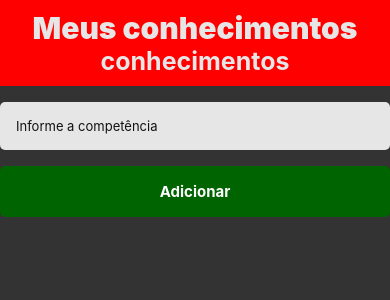
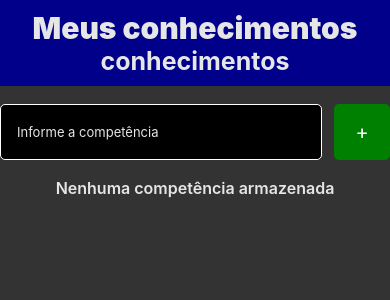
Before and after one commit to Sants16/competencias, a React Native app: screen / in a window 390 px wide. Shown: the top 300 px of the page. Built offline with nearby package versions, Linux system fonts and the light colour scheme.

Commit message:
excluirCompetencias

```diff
--- a/src/componentes/Conhecimento/estilos.js
+++ b/src/componentes/Conhecimento/estilos.js
@@ -2,14 +2,31 @@ import { StyleSheet } from 'react-native';
 
 export const styles = StyleSheet.create({
     container: {
-        backgroundColor: '#121214',
-        marginTop: 16,
-        padding: 16,
-        borderRadius: 5
-    },
-    descricao: {
+        width: '100%',
+        flexDirection: 'row',
+        marginTop: 18,
+        marginBottom: 18
+      },
+      descricao: {
+          flex: 1,
+          height: 56,
+          backgroundColor: '#121214',
+          padding: 16,
+          borderRadius: 5,
+          fontSize: 13,
+          marginRight: 12,
+          color: '#fff'
+      },
+      botao: {
+          width: 56,
+          height: 56,
+          backgroundColor: 'red',
+          borderRadius: 5,
+          alignItems: 'center',
+          justifyContent: 'center'
+      },
+      botaoTexto: {
         color: '#fff',
-        fontSize: 16,
-        fontWeight: '400'
-    },
+        fontSize: 20
+      },
 })
--- a/src/componentes/Conhecimento/index.jsx
+++ b/src/componentes/Conhecimento/index.jsx
@@ -1,11 +1,16 @@
-import { View, Text } from 'react-native'
+import { View, Text, TouchableOpacity } from 'react-native'
 import { styles } from './estilos'
 
-export const Conhecimento = ({ nome, nivel }) => {
+export const Conhecimento = ({ nome, nivel, excluir }) => {
     return(
         <View style={styles.container}>
-            <Text style={styles.descricao}> { nome } </Text>
-            <Text style={styles.descricao}>{ nivel }</Text>
+
+            <Text style={styles.descricao}> { nome }, {nivel} </Text>
+
+            <TouchableOpacity style={styles.botao} onPress={excluir}>
+                <Text style={styles.botaoTexto}>-</Text>
+            </TouchableOpacity>
+
         </View>
     )
 }
--- a/src/telas/Inicial/estilos.js
+++ b/src/telas/Inicial/estilos.js
@@ -7,7 +7,7 @@ export const styles = StyleSheet.create({
       textAlign: 'center'
     },
     titulo: {
-      backgroundColor: 'red',
+      backgroundColor: 'darkblue',
       paddingTop: 10,
       color: '#e6e6e6',
       textAlign: 'center',
@@ -15,30 +15,49 @@ export const styles = StyleSheet.create({
       fontSize: 30,
     },
     subtitulo: {
-      backgroundColor: 'red',
+      backgroundColor: 'darkblue',
       color: '#e6e6e6',
       fontWeight: 'bold',
       fontSize: 25,
       textAlign: 'center',
       paddingBottom: 10,
     },
+
+    containerAdicionar: {
+      width: '100%',
+      flexDirection: 'row',
+      marginTop: 18,
+      marginBottom: 18
+    },
     campo: {
-      backgroundColor: '#e6e6e6',
-        marginTop: 16,
+        flex: 1,
+        height: 56,
+        backgroundColor: 'black',
         padding: 16,
         borderRadius: 5,
-        fontSize: 13
+        fontSize: 13,
+        marginRight: 12,
+        borderWidth: 1,
+        borderColor: 'white',
+        color: '#fff'
     },
     botao: {
-      backgroundColor: 'darkgreen',
-        marginTop: 16,
-        padding: 16,
-        borderRadius: 5
+        width: 56,
+        height: 56,
+        backgroundColor: 'green',
+        borderRadius: 5,
+        alignItems: 'center',
+        justifyContent: 'center'
     },
     botaoTexto: {
+      color: '#fff',
+      fontSize: 20
+    },
+
+    listaVazia: {
+      color: '#e6e6e6',
       textAlign: 'center',
-      color: '#fff',
-      fontWeight: '700',
-      fontSize: 15
+      fontSize: 16,
+      fontWeight: '600'
     }
   });
--- a/src/telas/Inicial/index.jsx
+++ b/src/telas/Inicial/index.jsx
@@ -1,4 +1,4 @@
-import { Text, TextInput, TouchableOpacity, View, ScrollView } from 'react-native';
+import { Text, TextInput, TouchableOpacity, View, ScrollView, FlatList } from 'react-native';
 import { useState } from 'react';
 import { Conhecimento } from '../../componentes/Conhecimento';
 import { styles } from './estilos'
@@ -13,38 +13,52 @@ export const Inicial = () => {
       [...competencias,
         {
           nome: descricao,
-          nivel: 'penis'
+          nivel: 'Iniciante'
         }
       ]
     )
     setDescricao('')
   }
 
+  function excluirCompetencia(containerAdicionar) {
+    const updateCompetencias = competencias.filter((compcontainerAdicionaretencia) => containerAdicionarcompetencia.nome !== nomeCompetencia)
+    setCompetencias(updateCompetencias)
+  }
+
     return (
       <View style={styles.container}>
+
         <Text style={styles.titulo}>Meus conhecimentos</Text>
         <Text style={styles.subtitulo}>conhecimentos</Text>
 
+        <View style={styles.containerAdicionar}>
           <TextInput
             style={styles.campo}
             placeholder='Informe a competência'
-          placeholderTextColor='#121214'
+            placeholderTextColor='#e6e6e6'
             onChangeText={setDescricao}
             value={descricao}
           />
-
           <TouchableOpacity
             style={styles.botao}
             onPress={adicionarCompetencia}
           >
-          <Text style={styles.botaoTexto}>Adicionar</Text>
+            <Text style={styles.botaoTexto}>+</Text>
           </TouchableOpacity>
+        </View>
 
-        <ScrollView>
-        {
-          competencias.map( ({ nome, nivel }) => <Conhecimento key={nome} nome={nome} nivel={nivel}/> )
-        }
-        </ScrollView>
+        <FlatList
+          data={competencias}
+          keyExtractor={ item => item }
+          renderItem={ ({ item }) => (
+            <Conhecimento key={item.nome} nome={item.nome} nivel={item.nivel} excluir={() => excluirCompetencia(item.nome)}/>
+          )}
+          ListEmptyComponent={ () => (
+            <Text style={styles.listaVazia}>
+              Nenhuma competência armazenada
+            </Text>
+          )}
+        />
 
       </View>
     );
```
Also changed, not shown: 1 other file (tests, documents, lock files or other folders). Lines whose indentation alone changed are shown as unchanged.
